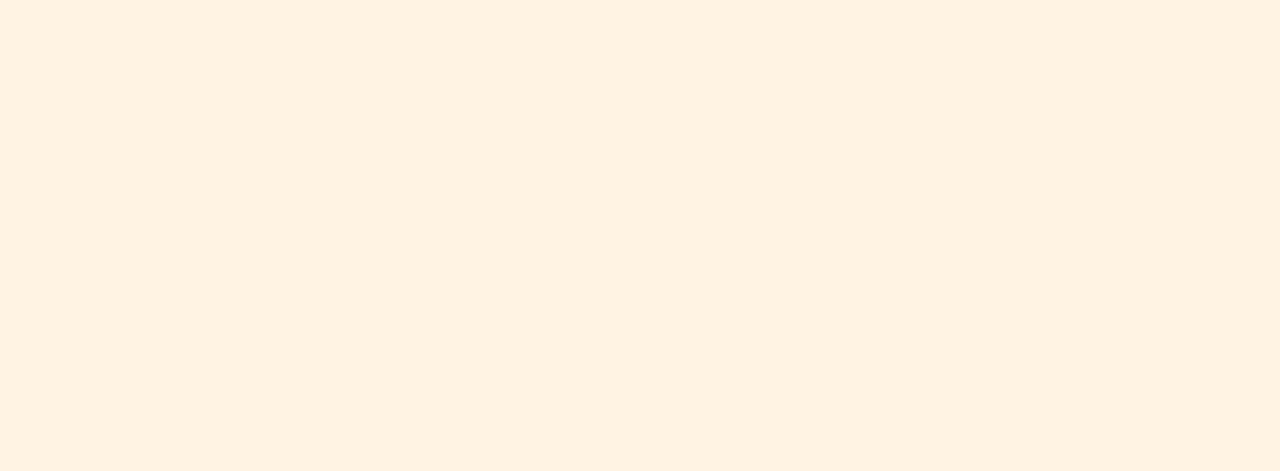
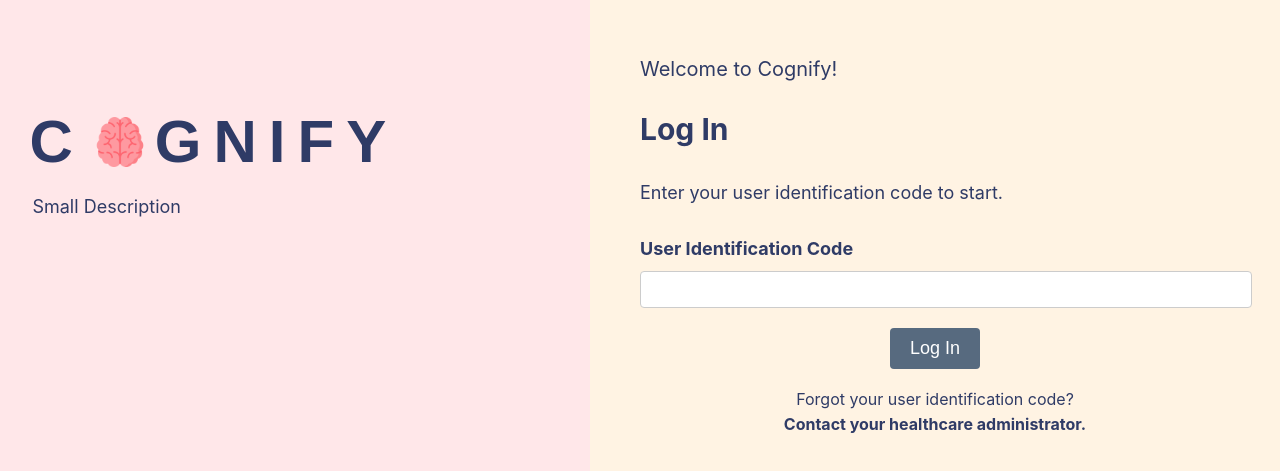
Before and after one commit to asma71612/cognitive-decline-monitoring, a React (Create React App) app in the folder react_frontend/: page /patient-login in a window 1280 px wide. Before the commit this address had no page. Shown: the part 143-614 px from the top of the page. Built offline with nearby package versions, Linux system fonts and the light colour scheme; no server answers.

Commit message:
Creating the login page and integrating firebase

```diff
--- a/package.json
+++ b/package.json
@@ -1,6 +1,7 @@
 {
   "dependencies": {
     "axios": "^1.7.9",
-    "react-router-dom": "^6.28.0"
+    "firebase": "^11.1.0",
+    "react-router-dom": "^6.28.1"
   }
 }
--- a/react_frontend/src/App.css
+++ b/react_frontend/src/App.css
@@ -1,9 +1,7 @@
 /* General styling */
 body {
   font-family: "Inter", sans-serif; /* Set font to Inter */
-  margin: 0;
-  padding: 0;
-  background-color: #fff3e3; /* Pale yellow background */
+  color: #2F3B66;
 }
 
 .App {
--- a/react_frontend/src/App.js
+++ b/react_frontend/src/App.js
@@ -1,8 +1,8 @@
 import React from 'react';
 import { BrowserRouter as Router, Route, Routes } from 'react-router-dom';
 import HomeLandingPage from './pages/HomeLandingPage';
-import LightingCalibration from './pages/LightingCalibration';
-import CalibrationPage from './pages/CalibrationPage';
+import PatientLoginPage from './pages/PatientLoginPage';
+import GeneralHomePage from './pages/GeneralHomePage';
 import './App.css'; // Global styles
 
 const App = () => {
@@ -10,8 +10,8 @@ const App = () => {
     <Router>
       <Routes>
         <Route path="/" element={<HomeLandingPage />} />
-        <Route path="/lighting-calibration" element={<LightingCalibration />} />
-        <Route path="/calibration" element={<CalibrationPage />} />
+        <Route path="/patient-login" element={<PatientLoginPage />} />
+        <Route path="/general-home-page" element={<GeneralHomePage />} />
       </Routes>
     </Router>
   );
--- /dev/null
+++ b/react_frontend/src/pages/GeneralHomePage.css
@@ -0,0 +1,12 @@
+.general-home-container {
+  display: flex;
+  justify-content: center;
+  align-items: center;
+  height: 100vh;
+  background-color: #f0f0f0;
+}
+
+.general-home-container h1 {
+  font-size: 36px;
+  color: #333;
+}
--- /dev/null
+++ b/react_frontend/src/pages/GeneralHomePage.js
@@ -0,0 +1,12 @@
+import React from 'react';
+import './GeneralHomePage.css';
+
+const GeneralHomePage = () => {
+  return (
+    <div className="general-home-container">
+      <h1>General Home Page</h1>
+    </div>
+  );
+};
+
+export default GeneralHomePage;
--- a/react_frontend/src/pages/HomeLandingPage.css
+++ b/react_frontend/src/pages/HomeLandingPage.css
@@ -1,6 +1,8 @@
-body {
-    font-family: 'Inter', sans-serif;
-    background-color: #FFF3E3;
+body, html {
+  margin: 0;
+  padding: 0;
+  height: 100%;
+  background-color: #fbe7e9;
 }
 
 .home-landing-container {
@@ -9,30 +11,51 @@ body {
   justify-content: center;
   align-items: center;
   height: 100vh;
+  background-color: #fbe7e9;
 }
 
 .home-title {
-    margin-bottom: 50px;
-    font-size: 40px;
+  display: flex;
+  align-items: center;
+  margin-bottom: 10px;
+  font-size: 60px;
   font-weight: bold;
+  font-family: 'Avenir', sans-serif;
+  letter-spacing: 0.2em;
 }
 
-  .user-code-prompt {
-    font-family: 'Inter', sans-serif;
-    font-weight: 300; /* Sets font weight to light */
-    font-size: 20px;
-    margin-top: 20px;
-    margin-bottom: 10px;
+.home-title img {
+  margin-left: 10px;
+  margin-right: 10px;
+  width: 60px;
+  height: 60px;
 }
 
-  .user-code-input {
-    margin-bottom: 40px;
-    width: 300px;
+.small-description {
+  font-size: 20px;
+  margin-top: 6px;
+  font-family: 'Inter', sans-serif;
 }
 
-  .submit-button {
-    margin-top: 15px !important; /* Needs important flag because all content is justified center */
+.button-group {
+  display: flex;
+  flex-direction: column;
+  gap: 20px;
+  margin-top: 40px;
+}
+
+.button-group button {
   padding: 10px 20px;
   font-size: 18px;
-    background-color: grey;
+  min-width: 200px;
+  width: auto;
+  background-color: #576a7f;
+  color: white;
+  border: none;
+  cursor: pointer;
+  transition: background-color 0.3s;
 }
+
+.button-group button:hover {
+  background-color: #8496aa;
+}
--- a/react_frontend/src/pages/HomeLandingPage.js
+++ b/react_frontend/src/pages/HomeLandingPage.js
@@ -1,70 +1,32 @@
-import React, { useState } from "react";
-import { Button, Container, Typography, TextField } from "@mui/material";
-import axios from "axios";
-import "./HomeLandingPage.css";
+import React from 'react';
+import { Button, Container } from '@mui/material';
+import { useNavigate } from 'react-router-dom';
+import brainImage from '../assets/brain.png';
+import './HomeLandingPage.css';
 
 const HomeLandingPage = () => {
-  const [userCode, setUserCode] = useState("");
-  const [error, setError] = useState("");
-  const [success, setSuccess] = useState(false);
-
-  const validateUserCode = (code) => {
-    const regex = /^[a-zA-Z0-9]*$/;
-    return regex.test(code);
-  };
-
-  const handleSubmit = async () => {
-    if (!validateUserCode(userCode)) {
-      setError("User code contains special characters.");
-      return;
-    }
-
-    try {
-      const response = await axios.post("/api/validateUserCode", userCode);
-      if (response.data) {
-        setSuccess(true);
-        setError("");
-      } else {
-        setError("Invalid user code.");
-      }
-    } catch (error) {
-      setError("An error occurred while validating the user code.");
-    }
-  };
+  const navigate = useNavigate();
 
   return (
     <Container className="home-landing-container">
-      <h2 align="center" className="home-title">
-        Welcome to Cognify!
-      </h2>
+      <div className="home-title">
+        C
+        <img src={brainImage} alt="Brain" />
+        GNIFY
+      </div>
 
-      <h5 align="center" className="user-code-prompt">
-        Enter User Identification Code
-      </h5>
+      <div className="small-description">
+        Small Description
+      </div>
 
-      <TextField
-        variant="outlined"
-        className="user-code-input"
-        value={userCode}
-        onChange={(e) => setUserCode(e.target.value)}
-        error={!!error}
-        helperText={error}
-      />
-
-      <Button
-        variant="contained"
-        color="primary"
-        className="submit-button"
-        onClick={handleSubmit}
-        disabled={!userCode}
-      >
-        Submit
-      </Button>
-      {success && (
-        <Typography variant="h6" color="green">
-          User code is valid!
-        </Typography>
-      )}
+      <div className="button-group">
+        <Button variant="contained" color="primary" onClick={() => navigate('/patient-login')}>
+          I am a patient
+        </Button>
+        <Button variant="contained" color="primary">
+          I am a healthcare administrator
+        </Button>
+      </div>
     </Container>
   );
 };
--- /dev/null
+++ b/react_frontend/src/pages/PatientLoginPage.css
@@ -0,0 +1,183 @@
+body,
+html {
+  margin: 0;
+  padding: 0;
+  height: 100%;
+  overflow: hidden; /* Prevent overflow */
+}
+
+.login-container {
+  display: flex;
+  height: 100vh;
+  width: 100vw;
+}
+
+.left-half,
+.right-half {
+  flex: 1;
+  display: flex;
+  flex-direction: column;
+  justify-content: flex-start;
+  align-items: flex-start;
+  min-height: 100vh;
+}
+
+.left-half {
+  background-color: #ffe7e9;
+}
+
+.right-half {
+  background-color: #fff3e3;
+  padding: 50px;
+}
+
+.login-title {
+  display: flex;
+  align-items: center;
+  flex-wrap: wrap;
+  margin-top: 250px;
+  font-size: 60px;
+  font-weight: bold;
+  font-family: "Avenir", sans-serif;
+  letter-spacing: 0.2em;
+  margin-left: 5%;
+}
+
+.login-title img {
+  margin-left: 10px;
+  margin-right: 10px;
+  width: 50px;
+  height: 50px;
+}
+
+.login-description {
+  font-size: 18px;
+  margin-top: 20px;
+  font-family: "Inter", sans-serif;
+  margin-left: 5.5%;
+}
+
+.right-half .welcome-text {
+  font-size: 20px;
+  color: #2f3b66;
+  margin-top: 150px;
+}
+
+.right-half .login-text {
+  font-size: 30px;
+  color: #2f3b66;
+  font-weight: bold;
+  margin-top: 30px;
+}
+
+.right-half .instruction-text {
+  font-size: 18px;
+  color: #2f3b66;
+  margin-top: 35px;
+}
+
+.right-half .input-label {
+  font-size: 18px;
+  color: #2f3b66;
+  margin-top: 35px;
+  margin-bottom: 12px;
+  font-weight: bold;
+}
+
+.right-half .input-field {
+  width: 100%;
+  padding: 10px;
+  margin-bottom: 20px;
+  border: 1px solid #ccc;
+  border-radius: 4px;
+}
+
+.right-half .login-button {
+  padding: 10px 20px;
+  font-size: 18px;
+  background-color: #576a7f;
+  color: white;
+  border: none;
+  border-radius: 4px;
+  cursor: pointer;
+  margin-bottom: 20px;
+  align-self: center;
+}
+
+.right-half .login-button:hover {
+  background-color: #8496aa;
+}
+
+.right-half .forgot-text {
+  font-size: 16px;
+  color: #2f3b66;
+  margin-bottom: 5px;
+  align-self: center;
+}
+
+.right-half .contact-text {
+  font-size: 16px;
+  color: #2f3b66;
+  font-weight: bold;
+  align-self: center;
+}
+
+/* Responsive adjustments */
+@media (max-width: 768px) {
+  .login-title {
+    font-size: 40px;
+    margin-top: 150px;
+  }
+
+  .login-title img {
+    width: 40px;
+    height: 40px;
+  }
+
+  .login-description {
+    font-size: 16px;
+    margin-top: 10px;
+  }
+
+  .right-half .welcome-text {
+    font-size: 16px;
+    margin-top: 10px;
+  }
+
+  .right-half .login-text {
+    font-size: 20px;
+    margin-top: 20px;
+  }
+
+  .right-half .instruction-text {
+    font-size: 14px;
+    margin-top: 10px;
+  }
+
+  .right-half .input-label {
+    font-size: 14px;
+    margin-top: 10px;
+  }
+
+  .right-half .input-field {
+    padding: 8px;
+  }
+
+  .right-half .login-button {
+    font-size: 16px;
+    padding: 8px 16px;
+  }
+
+  .right-half .forgot-text,
+  .right-half .contact-text {
+    font-size: 12px;
+  }
+}
+
+.error-text {
+  color: red;
+  margin-top: 5px;
+  align-self: center;
+  margin-bottom: 15px;
+  font-weight: bold;
+}
--- /dev/null
+++ b/react_frontend/src/pages/PatientLoginPage.js
@@ -0,0 +1,69 @@
+import React, { useState } from 'react';
+import { useNavigate } from 'react-router-dom';
+import { getDoc, doc } from 'firebase/firestore';
+import { db } from '../firebaseConfig';
+import brainImage from '../assets/brain.png';
+import './PatientLoginPage.css';
+
+const PatientLoginPage = () => {
+  const [userId, setUserId] = useState('');
+  const [error, setError] = useState('');
+  const navigate = useNavigate();
+
+  const handleLogin = async () => {
+    if (!userId) {
+      setError(''); // Clear error if input is empty
+      return;
+    }
+
+    try {
+      console.log('Checking user ID:', userId);
+      const docRef = doc(db, 'users', userId);
+      const docSnap = await getDoc(docRef);
+
+      if (docSnap.exists()) {
+        console.log('User data:', docSnap.data());
+        setError(''); // Clear any previous error
+        navigate('/general-home-page'); // Redirect to General Home Page
+      } else {
+        setError('ERROR: Invalid User Identification Code.');
+      }
+    } catch (error) {
+      console.error('Error checking user identification code:', error);
+      setError('An error occurred. Please try again.');
+    }
+  };
+
+  return (
+    <div className="login-container">
+      <div className="left-half">
+        <div className="login-title">
+          C
+          <img src={brainImage} alt="Brain" />
+          GNIFY
+        </div>
+        <div className="login-description">
+          Small Description
+        </div>
+      </div>
+      <div className="right-half">
+        <div className="welcome-text">Welcome to Cognify!</div>
+        <div className="login-text">Log In</div>
+        <div className="instruction-text">Enter your user identification code to start.</div>
+        <div className="input-label">User Identification Code</div>
+        <input
+          type="text"
+          className="input-field"
+          value={userId}
+          onChange={(e) => setUserId(e.target.value)}
+        />
+        <button className="login-button" onClick={handleLogin}>Log In</button>
+        {error && <div className="error-text">{error}</div>}
+        <div className="forgot-text">Forgot your user identification code?</div>
+        <div className="contact-text">Contact your healthcare administrator.</div>
+      </div>
+    </div>
+  );
+};
+
+export default PatientLoginPage;
```
Also changed, not shown: react_frontend/src/assets/brain.png (added), 1 other file (tests, documents, lock files or other folders). Lines whose indentation alone changed are shown as unchanged.
